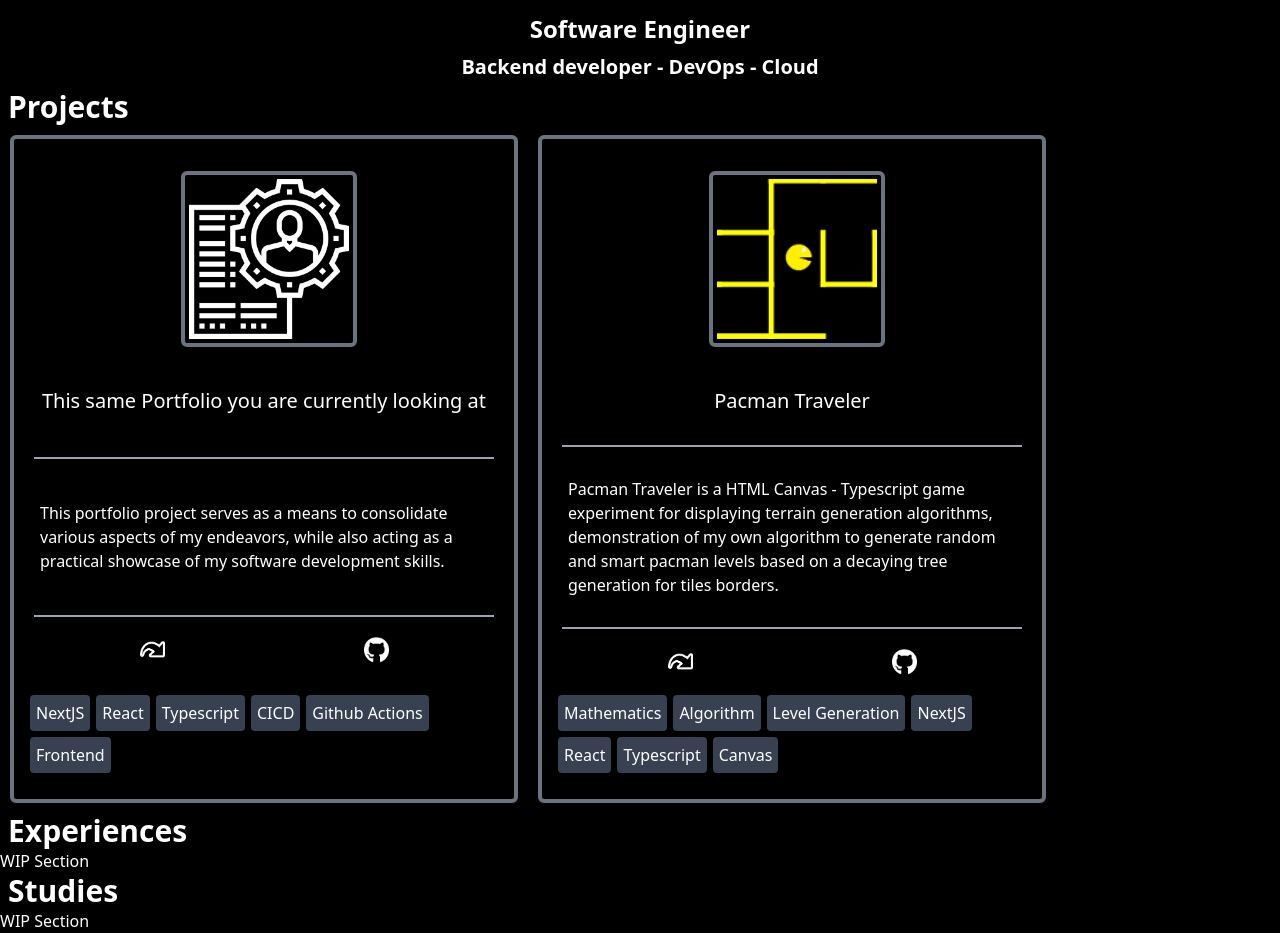
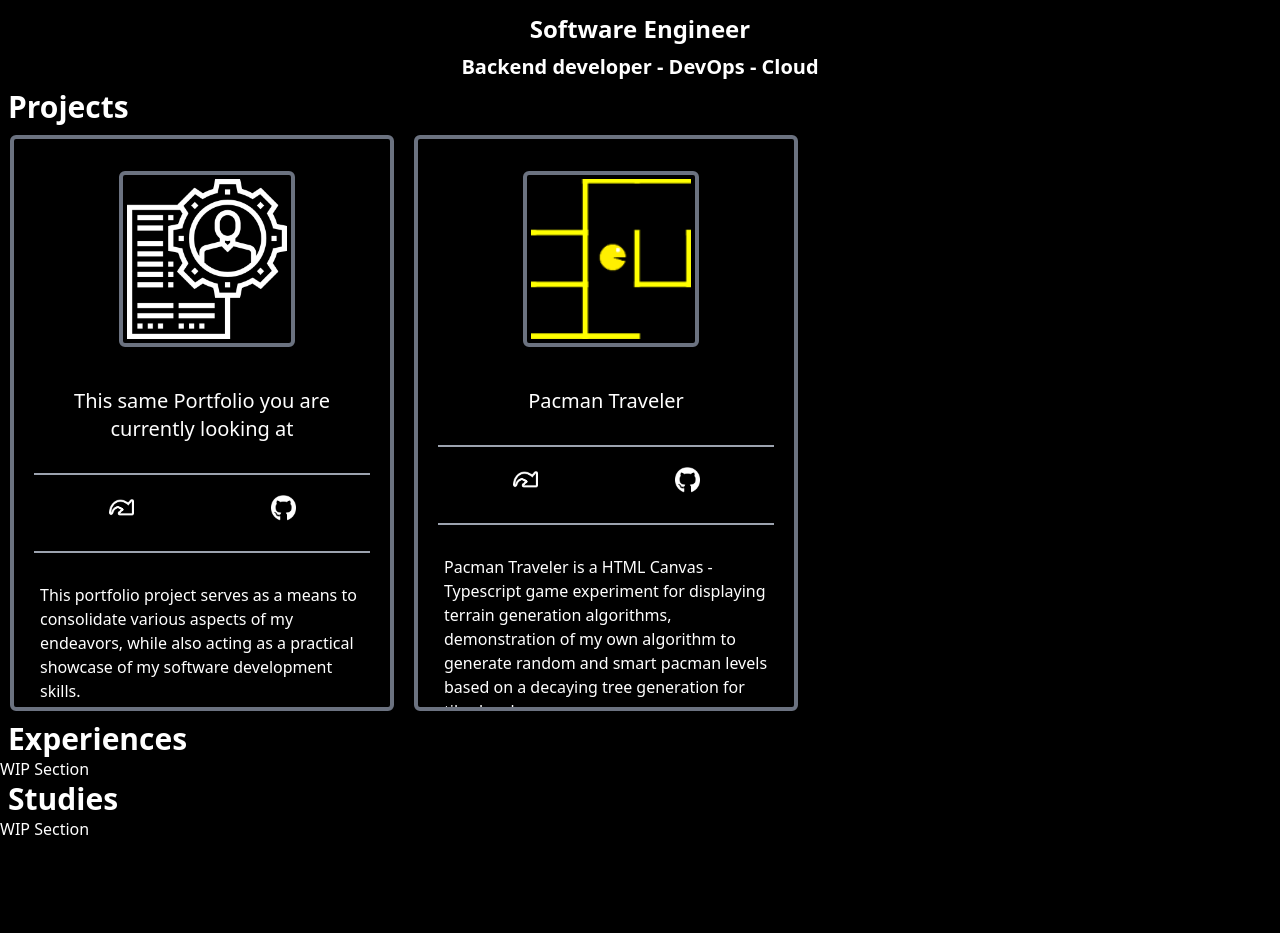
Before and after one commit to Deffohn/portfolio-website, a Next.js app in the folder frontend/: page / in a window 1280 px wide. Shown: the part 362-1295 px from the top of the page. After the commit the page ends 1203 px from the top, so only its background shows below. Built offline with nearby package versions, Linux system fonts and the light colour scheme.

Commit message:
💄 🐛 porject sheet now has actual height limit

```diff
--- a/frontend/components/Projects.tsx
+++ b/frontend/components/Projects.tsx
@@ -2,6 +2,8 @@
 import { getBaseUrl } from '@/utils/baseUrl';
 import Image from 'next/image';
 import { useEffect, useState } from 'react';
+
+const responsiveWidthlimit: number = 850;
 
 type ProjectLink = {
   link: string,
@@ -17,44 +19,21 @@ type ProjectContentInput = {
   projectLinks?: ProjectLink[],
 };
 
-const ProjectTextContent: React.FC<{screenWidth: number, contentInput: ProjectContentInput}> = (
+const ProjectDetailsContent: React.FC<{screenWidth: number, contentInput: ProjectContentInput}> = (
   {screenWidth, contentInput}
 ) => {
+
   return (
-    <div className={(screenWidth < 800 ? 'flex flex-1 flex-col w-2/3 max-w-2/3 mx-2.5 my-2.5 justify-between'
+    <div className={(screenWidth < responsiveWidthlimit ? 'flex flex-1 flex-col w-2/3 max-w-2/3 mx-2.5 my-2.5 justify-between'
     : 'flex flex-1 flex-col mx-2.5 my-2.5 justify-between'
     )}>
-      <div className="flex flex-col mx-2.5 my-2.5 justify-between">
-        <div className="flex mx-1.5 my-2.5 items-center justify-center">
-          <h3 className='text-center text-white no-underline break-words
-                        text-xl'
-          >
-            {contentInput.projectName}
-          </h3>
-        </div>
-      </div>
-      <div className="flex flex-col mx-2.5 my-2.5 justify-between">
-        <hr className='h-0.5 mx-0.8 bg-gray-400 border-none'/>
-      </div>
-      <div className="flex flex-col mx-2.5 my-2.5 justify-between">
-        <div className="flex mx-1.5 my-2.5 items-center justify-center
-                          max-w-md">
-          {
-            contentInput.projectDescription &&
-            <a className="text-left text-white no-underline">
-              {contentInput.projectDescription}
-            </a>
-          }
-        </div>
-      </div>
+      <ProjectTitle contentInput={contentInput}/>
       { /* {project links} */
         contentInput.projectLinks && contentInput.projectLinks?.length != 0 &&
 
         <div className='flex flex-col justify-between'>
 
-        <div className="flex flex-col mx-2.5 my-2.5 justify-between">
-          <hr className='h-0.5 mx-0.8 bg-gray-400 border-none'/>
-        </div>
+          <ProjectSplitter/>
           <div className="flex flex-col mx-2.5 my-2.5 justify-between">
             <div className="flex mx-1.5 mb-2.5 flex-wrap items-start justify-center">
               {
@@ -87,10 +66,22 @@ const ProjectTextContent: React.FC<{screenWidth: number, contentInput: ProjectCo
         </div>
 
       }
+      <ProjectSplitter/>
+      <div className="flex flex-col mx-2.5 my-2.5 justify-between">
+        <div className="flex mx-1.5 my-2.5 items-center justify-center
+                          max-w-md">
+          {
+            contentInput.projectDescription &&
+            <a className="text-left text-white no-underline">
+              {contentInput.projectDescription}
+            </a>
+          }
+        </div>
+      </div>
       { /* {project tags} */
         contentInput.projectTags && contentInput.projectTags?.length != 0 &&
 
-        <div className={(screenWidth < 800 ? 'justify-between mb-2.5 flex flex-wrap'
+        <div className={(screenWidth < responsiveWidthlimit ? 'justify-between mb-2.5 flex flex-wrap'
         : 'justify-between mb-2.5  shrink-0 flex-nowrap max-w-md'
         )}>
         {
@@ -110,11 +101,33 @@ const ProjectTextContent: React.FC<{screenWidth: number, contentInput: ProjectCo
   );
 }
 
+const ProjectTitle: React.FC<{contentInput: ProjectContentInput}> = ({contentInput}) => {
+  return (
+    <div className="flex mx-4 my-5 items-center justify-center">
+      <h3 className='text-center text-white no-underline break-words
+                    text-xl'
+      >
+        {contentInput.projectName}
+      </h3>
+    </div>
+  );
+}
+
+const ProjectSplitter: React.FC = () => {
+  return (
+    <div className="flex flex-col mx-2.5 my-2.5 justify-between">
+      <hr className='h-0.5 mx-0.8 bg-gray-400 border-none'/>
+    </div>
+  );
+}
+
+
 const ProjectComponent: React.FC<{screenWidth: number, contentInput: ProjectContentInput}> = (
   {screenWidth, contentInput}
 ) => {
-  if (screenWidth < 800) {
+  if (screenWidth < responsiveWidthlimit) {
     return (
+      <div className='w-full'>
         <div className="flex flex-row m-3 justify-between items-center rounded-md border-4 border-gray-500 bg-black">
           <div className='flex flex-col items-center m-3 border-4 border-gray-500 rounded-md'>
             <div className='flex items-center m-1'>
@@ -128,13 +141,15 @@ const ProjectComponent: React.FC<{screenWidth: number, contentInput: ProjectCont
               />
             </div>
           </div>
-        <ProjectTextContent contentInput={contentInput} screenWidth={screenWidth}/>
+          <ProjectDetailsContent contentInput={contentInput} screenWidth={screenWidth}/>
         </div>
+      </div>
+
     );
   } else {
     return (
       <div className="flex flex-col m-2.5 justify-between items-center
-                      rounded-md border-4 border-gray-500 bg-black w-160 h-320">
+                      rounded-md border-4 border-gray-500 bg-black w-[24rem] h-[36rem] hover:h-full overflow-hidden">
         <div className='flex items-center m-2.5 ml-5 mt-8  border-4 border-gray-500 rounded-md'>
           <div className='flex items-center m-1'>
             <Image
@@ -146,7 +161,7 @@ const ProjectComponent: React.FC<{screenWidth: number, contentInput: ProjectCont
             />
           </div>
         </div>
-        <ProjectTextContent contentInput={contentInput} screenWidth={screenWidth}/>
+        <ProjectDetailsContent contentInput={contentInput} screenWidth={screenWidth}/>
       </div>
     );
   }
@@ -215,7 +230,7 @@ const Projects: React.FC = () => {
     });
   }, []);
 
-  if (screenWidth < 800) {
+  if (screenWidth < responsiveWidthlimit) {
     return (
       <div>
         <h2 className='text-3xl font-bold ml-2'>Projects</h2>
```
Lines whose indentation alone changed are shown as unchanged.
